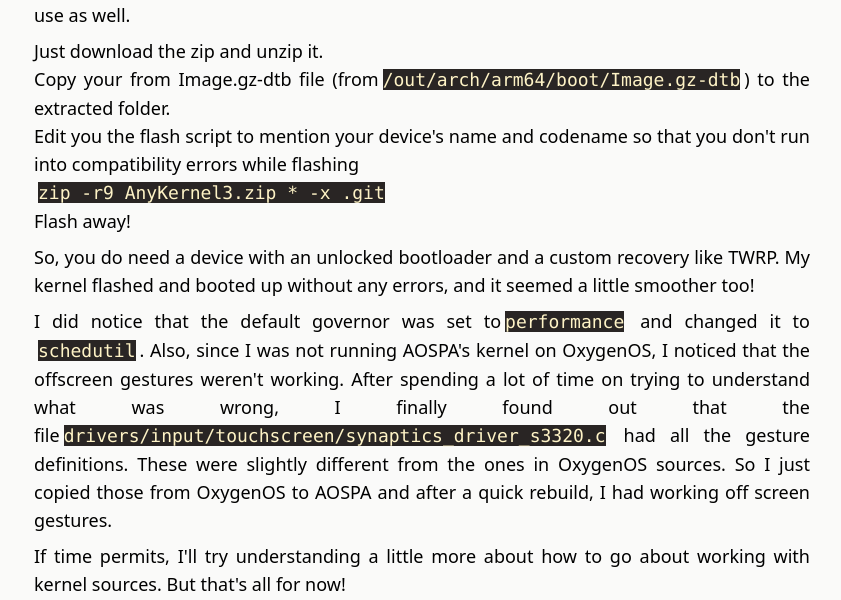
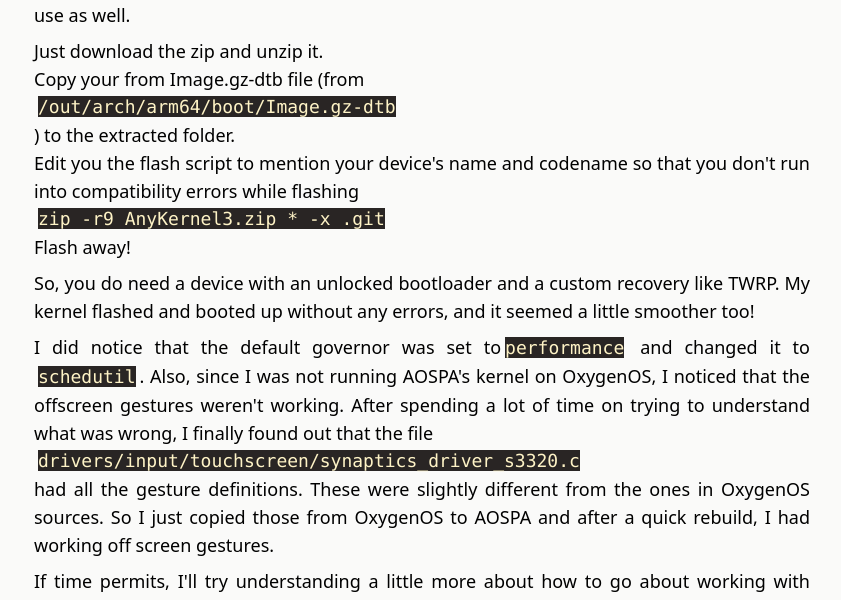
Before and after one commit to pranavgoyanka/pranavgoyanka.me, a React (Vite) app: page /blogs/BuildingKernelsInWSL in a window 1280 px wide. Shown: the part 2597-3197 px from the top of the page, without its empty margins (218-1059 px from the left). Built offline with nearby package versions, Linux system fonts and the light colour scheme.

Commit message:
Fixed some UI overflow issues

```diff
--- a/src/blogs/BuildingKernelsInWSL.tsx
+++ b/src/blogs/BuildingKernelsInWSL.tsx
@@ -117,8 +117,10 @@ const BuildingKernelsInWSL = () => {
         <li>Just download the zip and unzip it.</li>
         <li>
           Copy your from Image.gz-dtb file (from
-          <code>/out/arch/arm64/boot/Image.gz-dtb</code>) to the extracted
-          folder.
+          <pre className="whitespace-pre overflow-auto">
+            <code>/out/arch/arm64/boot/Image.gz-dtb</code>
+          </pre>
+          ) to the extracted folder.
         </li>
         <li>
           Edit you the flash script to mention your device&#39;s name and
@@ -126,7 +128,9 @@ const BuildingKernelsInWSL = () => {
           flashing
         </li>
         <li>
-          <code>zip -r9 AnyKernel3.zip * -x .git</code>
+          <pre className="whitespace-pre overflow-auto">
+            <code>zip -r9 AnyKernel3.zip * -x .git</code>
+          </pre>
         </li>
         <li>Flash away!</li>
       </ol>
@@ -142,10 +146,12 @@ const BuildingKernelsInWSL = () => {
         the offscreen gestures weren&#39;t working. After spending a lot of time
         on trying to understand what was wrong, I finally found out that the
         file
-        <code>drivers/input/touchscreen/synaptics_driver_s3320.c</code> had all
-        the gesture definitions. These were slightly different from the ones in
-        OxygenOS sources. So I just copied those from OxygenOS to AOSPA and
-        after a quick rebuild, I had working off screen gestures.
+        <pre className="whitespace-pre overflow-auto">
+          <code>drivers/input/touchscreen/synaptics_driver_s3320.c</code>
+        </pre>
+        had all the gesture definitions. These were slightly different from the
+        ones in OxygenOS sources. So I just copied those from OxygenOS to AOSPA
+        and after a quick rebuild, I had working off screen gestures.
       </p>
       <p>
         If time permits, I&#39;ll try understanding a little more about how to
```
